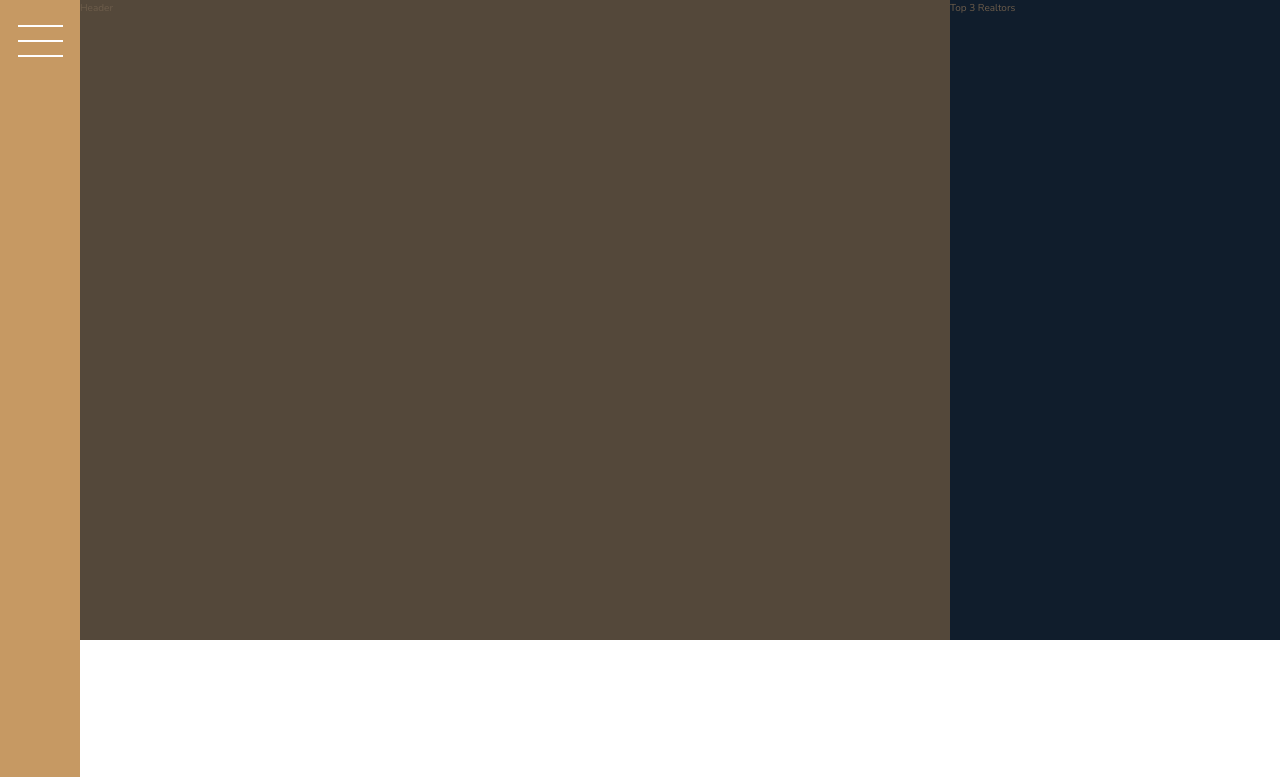
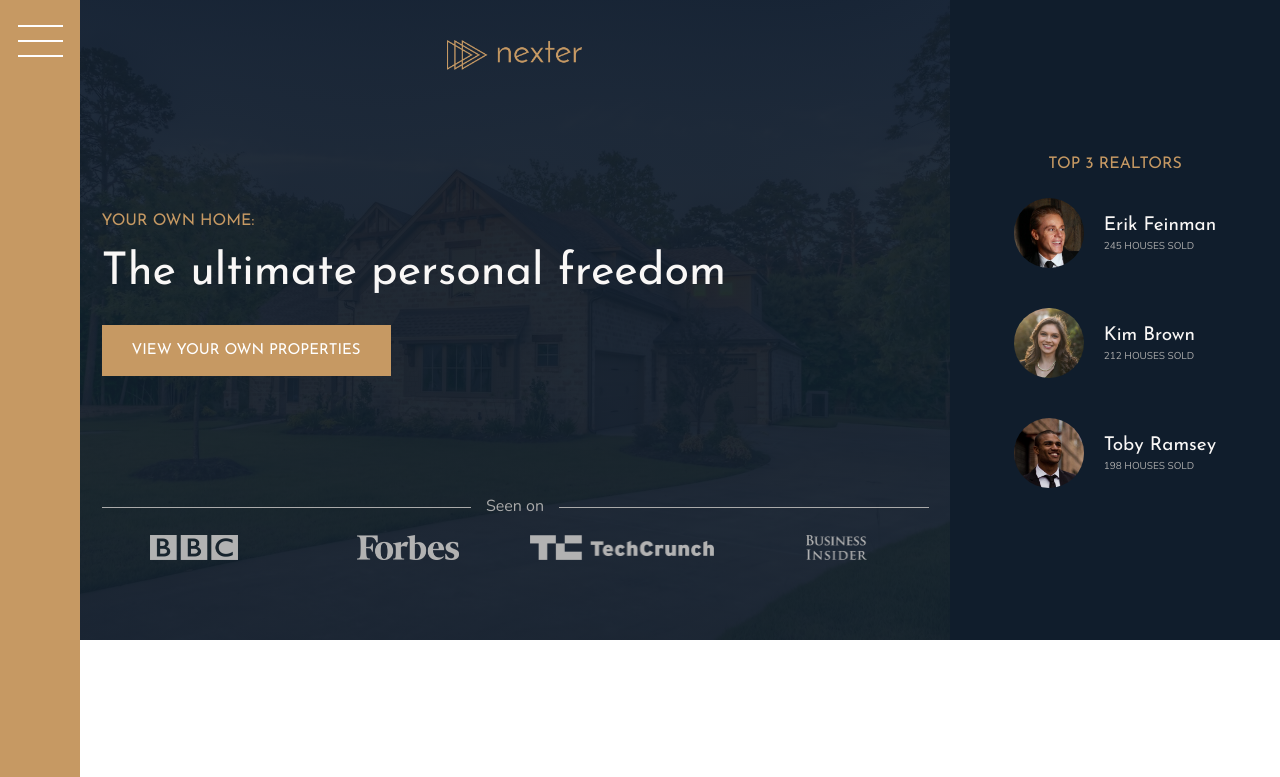
Before and after one commit to maxrangel/nexter-scss-course, a website: page index.html in a window 1280 px wide. Shown: the top 777 px of the page. Drawn offline with nearby package versions, Linux system fonts and the light colour scheme.

Commit message:
finished header and realtors section

```diff
--- a/index.html
+++ b/index.html
@@ -19,8 +19,57 @@
     <div class="sidebar">
       <button class="btn-nav"></button>
     </div>
-    <header class="header">Header</header>
-    <div class="realtors">Top 3 Realtors</div>
+
+    <header class="header">
+      <img src="./img/logo.png" alt="Logo" class="header__logo" />
+      <h3 class="heading-3">Your own home:</h3>
+      <h1 class="heading-1">The ultimate personal freedom</h1>
+      <button class="btn header__btn">View your own properties</button>
+
+      <div class="header__seenon-text">Seen on</div>
+
+      <div class="header__seenon-logos">
+        <img src="img/logo-bbc.png" alt="BBC" />
+        <img src="img/logo-forbes.png" alt="Forbes" />
+        <img src="img/logo-techcrunch.png" alt="Tech Crunch" />
+        <img src="img/logo-bi.png" alt="Business Insider" />
+      </div>
+    </header>
+    <div class="realtors">
+      <h3 class="heading-3">Top 3 Realtors</h3>
+      <div class="realtors__list">
+        <img
+          src="./img/realtor-1.jpeg"
+          alt="Realtors 1"
+          class="realtors__img"
+        />
+        <div class="realtors__details">
+          <h4 class="heading-4 heading-4--light">Erik Feinman</h4>
+          <p class="realtors__sold">245 houses sold</p>
+        </div>
+
+        <img
+          src="./img/realtor-2.jpeg"
+          alt="Realtors 2"
+          class="realtors__img"
+        />
+        <div class="realtors__details">
+          <h4 class="heading-4 heading-4--light">Kim Brown</h4>
+          <p class="realtors__sold">212 houses sold</p>
+        </div>
+
+        <img
+          src="./img/realtor-3.jpeg"
+          alt="Realtors 3"
+          class="realtors__img"
+        />
+        <div class="realtors__details">
+          <h4 class="heading-4 heading-4--light">Toby Ramsey</h4>
+          <p class="realtors__sold">198 houses sold</p>
+        </div>
+      </div>
+    </div>
+
     <section class="features">
       <!-- .feature{feature $}*6 emmet shortcut -->
       <div class="feature">
--- a/sass/_header.scss
+++ b/sass/_header.scss
@@ -1,4 +1,59 @@
 .header {
   background-color: $color-grey-dark-1;
   grid-column: full-start / col-end 6;
+  background-image: linear-gradient(
+      rgba($color-secondary, 0.93),
+      rgba($color-secondary, 0.93)
+    ),
+    url('../img/hero.jpeg');
+  background-size: cover;
+  background-position: center;
+  padding: 8rem;
+  padding-top: 4rem;
+
+  display: grid;
+  grid-template-rows: 1fr min-content 6rem 1fr;
+  grid-template-columns: max-content;
+  row-gap: 1.5rem;
+  justify-content: center;
+
+  &__logo {
+    height: 3rem;
+    justify-self: center;
+  }
+
+  &__seenon-text {
+    display: grid;
+    grid-template-columns: 1fr max-content 1fr;
+    column-gap: 1.5rem;
+    align-items: center;
+
+    font-size: 1.6rem;
+    color: $color-grey-light-2;
+
+    &::before,
+    &::after {
+      content: '';
+      height: 1px;
+      display: block;
+      background-color: currentColor;
+    }
+  }
+
+  &__seenon-logos {
+    display: grid;
+    grid-template-columns: repeat(4, 1fr);
+    column-gap: 3rem;
+    justify-items: center;
+
+    img {
+      height: 2.5rem;
+      filter: brightness(70%);
+    }
+  }
+
+  &__btn {
+    align-self: start;
+    justify-self: start;
+  }
 }
--- a/sass/_realtors.scss
+++ b/sass/_realtors.scss
@@ -1,4 +1,31 @@
 .realtors {
   background-color: $color-secondary;
   grid-column: col-start 7 / full-end;
+  padding: 3rem;
+
+  display: grid;
+  align-content: center;
+  justify-content: center;
+  row-gap: 2rem;
+  justify-items: center;
+
+  &__list {
+    display: grid;
+    grid-template-columns: min-content max-content;
+    column-gap: 2rem;
+    row-gap: 5vh;
+    align-items: center;
+  }
+
+  &__img {
+    width: 7rem;
+    border-radius: 50%;
+    display: block;
+  }
+
+  &__sold {
+    text-transform: uppercase;
+    color: $color-grey-light-2;
+    margin-top: -3px;
+  }
 }
--- a/sass/_typography.scss
+++ b/sass/_typography.scss
@@ -5,6 +5,9 @@
 
 .heading-1 {
   @extend %heading;
+  font-size: 4.5rem;
+  color: $color-grey-light-1;
+  line-height: 1;
 }
 
 .heading-2 {
```
Also changed, not shown: css/style.css.
